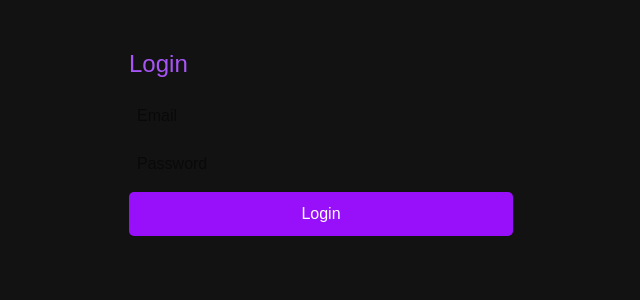
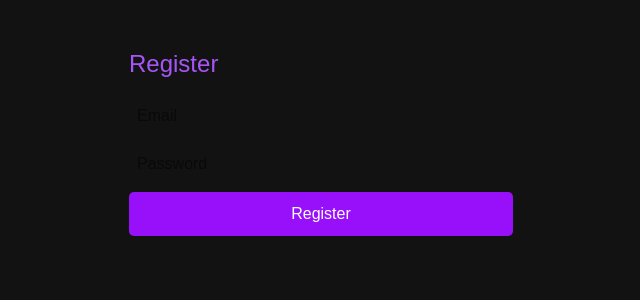
Before and after one commit to ArturZsigmond/PC-Building-Website, a Next.js app: page /register_page in a window 1280 px wide. Shown: the top 300 px of the page, without its empty margins (319-959 px from the left). Built offline with nearby package versions, Linux system fonts and the light colour scheme.

Commit message:
fix: small fixes

```diff
--- a/app/register_page/page.tsx
+++ b/app/register_page/page.tsx
@@ -1,49 +1,37 @@
 "use client";
-import { useState, useEffect } from "react";
-import { useRouter, useSearchParams } from "next/navigation";
+import { useState } from "react";
+import { useRouter } from "next/navigation";
 
-export default function LoginPage() {
+export default function RegisterPage() {
+  const router = useRouter();
   const [email, setEmail] = useState("");
   const [password, setPassword] = useState("");
   const [error, setError] = useState("");
-  const router = useRouter();
-  const searchParams = useSearchParams();
-  const isAdminMode = searchParams.get("admin") === "true";
 
-  const handleLogin = async () => {
+  const handleRegister = async () => {
     setError("");
 
-    const res = await fetch("http://localhost:4000/api/login", {
+    try {
+      const res = await fetch("http://localhost:4000/api/register", {
         method: "POST",
         headers: { "Content-Type": "application/json" },
         body: JSON.stringify({ email, password }),
       });
 
       if (!res.ok) {
-      const err = await res.json();
-      setError(err.error || "Login failed");
-      return;
+        const { error } = await res.json();
+        throw new Error(error || "Registration failed");
       }
 
-    const data = await res.json();
-
-    document.cookie = `token=${data.token}; path=/`;
-    localStorage.setItem("token", data.token);
-
-    // Decode token to check user role
-    const [, payload] = data.token.split(".");
-    const decoded = JSON.parse(atob(payload));
-
-    if (decoded.role === "ADMIN") {
-      router.push("/admin_page");
-    } else {
-      router.push("/build_page");
+      router.push("/login_page");
+    } catch (err: any) {
+      setError(err.message);
     }
   };
 
   return (
     <div className="p-8 text-white max-w-md mx-auto">
-      <h1 className="text-2xl mb-4">{isAdminMode ? "Admin Login" : "Login"}</h1>
+      <h1 className="text-2xl mb-4">Register</h1>
       <input
         className="w-full p-2 mb-2 text-black"
         placeholder="Email"
@@ -57,8 +45,8 @@ export default function LoginPage() {
         value={password}
         onChange={(e) => setPassword(e.target.value)}
       />
-      <button onClick={handleLogin} className="bg-purple-600 w-full p-2 rounded">
-        Login
+      <button onClick={handleRegister} className="bg-purple-600 w-full p-2 rounded">
+        Register
       </button>
       {error && <p className="text-red-400 mt-2">{error}</p>}
     </div>
--- a/package.json
+++ b/package.json
@@ -15,6 +15,7 @@
     "@prisma/client": "^6.7.0",
     "bcrypt": "^5.1.1",
     "jsonwebtoken": "^9.0.2",
+    "jwt-decode": "^4.0.0",
     "next": "15.2.2",
     "react": "^19.0.0",
     "react-dom": "^19.0.0",
```
Also changed, not shown: 1 other file (tests, documents, lock files or other folders). Lines whose indentation alone changed are shown as unchanged.
